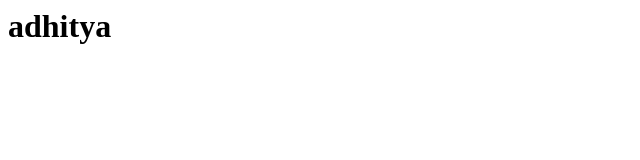
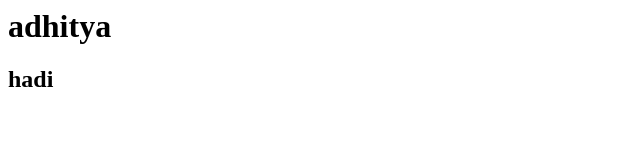
Before and after one commit to AdhityaHadiSaputra/hallo, a plain HTML site: page hallo.html in a window 1280 px wide. Shown: the full height of the page, 0-640 px from the left. Drawn offline with Linux system fonts and the light colour scheme.

Commit message:
Second Commit

```diff
--- a/hallo.html
+++ b/hallo.html
@@ -7,5 +7,6 @@
 </head>
 <body>
     <h1>adhitya</h1>
+    <h2>hadi</h2>
 </body>
 </html>
```
